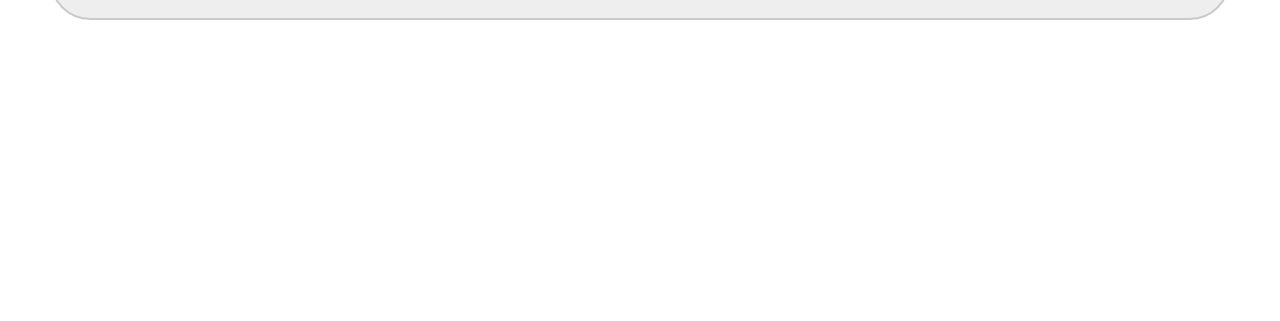
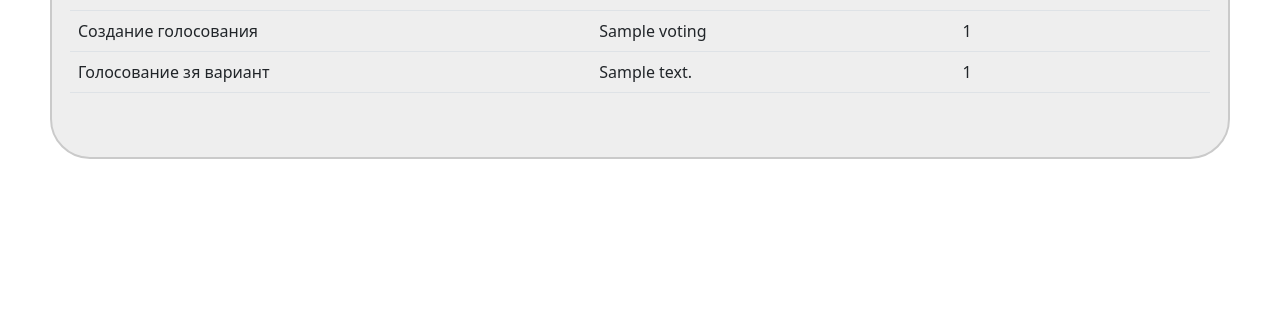
Before and after one commit to setta1a/s1mple_votings_django, a Django app: page /profile/1/ in a window 1280 px wide. Shown: the part 479-800 px from the top of the page. Run offline with Django 4.2, Linux system fonts and the light colour scheme; tables that the repository leaves empty hold one stand-in row (values such as "Sample post"); some libraries are stand-ins or nearby versions.

Commit message:
Add history

```diff
--- a/first/templates/profile.html
+++ b/first/templates/profile.html
@@ -63,6 +63,29 @@
         </div>
       </div>
     </div>
+    <div class="row">
+      <table class="table">
+        <tr>
+          <td>Событие</td>
+          <td>Объект события</td>
+          <td>ID объекта</td>
+        </tr>
+        {% for voting in votings %}
+        <tr>
+          <td>Создание голосования</td>
+          <td>{{ voting.name }}</td>
+          <td>{{ voting.id }}</td>
+        </tr>
+        {% endfor %}
+        {% for fact in votefacts %}
+        <tr>
+          <td>Голосование зя вариант</td>
+          <td>{{ fact.variant.description }}</td>
+          <td>{{ fact.variant.id }}</td>
+        </tr>
+        {% endfor %}
+      </table>
+    </div>
   </div>
 </section>
 {% endblock %}
--- a/first/views.py
+++ b/first/views.py
@@ -169,6 +169,8 @@ def profile(request, profile_id):
     """
     context = {}
     profile = User.objects.get(id=profile_id)
+    context["votings"] = Voting.objects.filter(author = profile_id)
+    context["votefacts"] = VoteFact.objects.filter(author=profile_id)
     context["profile"] = profile
     return render(request, "profile.html", context)
 
```
